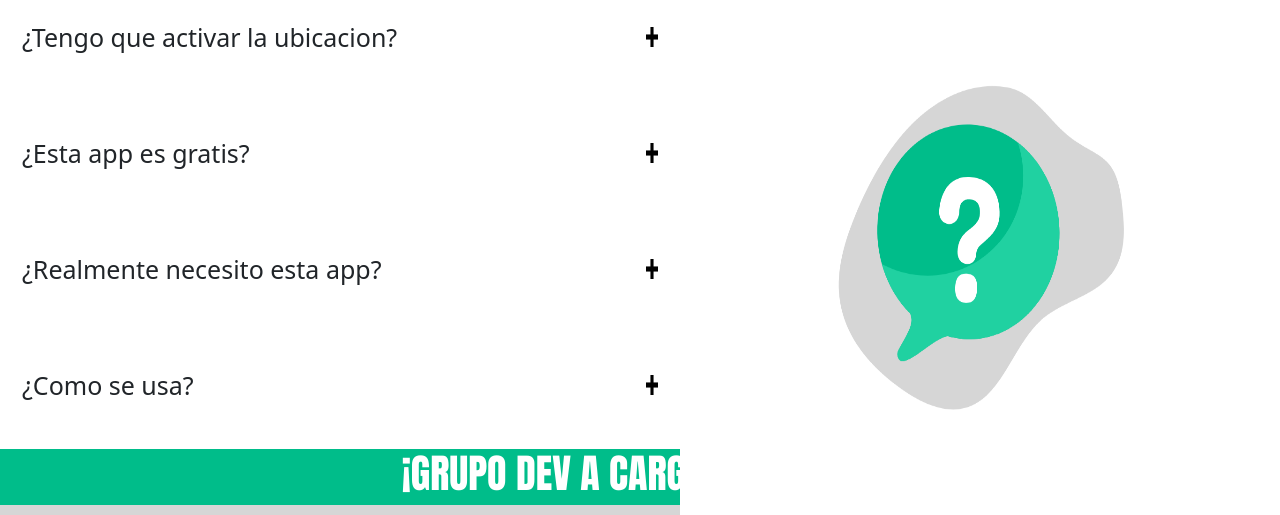
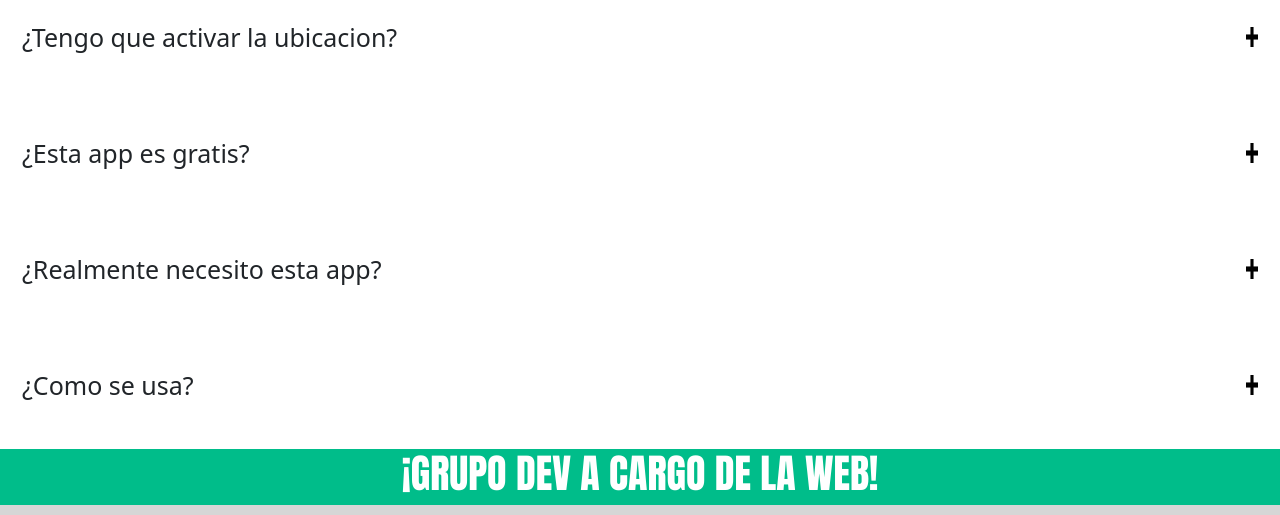
Before and after one commit to Marcos-mi/Encontra-tu-farmacia, a plain HTML site: page index.html in a window 1280 px wide. Shown: the part 888-1403 px from the top of the page. Drawn offline with nearby package versions, Linux system fonts and the light colour scheme.

Commit message:
saco preguntas_frecuentes.png

```diff
--- a/index.html
+++ b/index.html
@@ -35,7 +35,6 @@
     </main>
     <footer>
         <article class="logoPreguntasFrecuentes">
-        <img src="img/preguntas_frecuentes.png" alt="preguntasFrecuentes">
         <h1>Preguntas Frecuentes</h1>
         </article>
 
```
